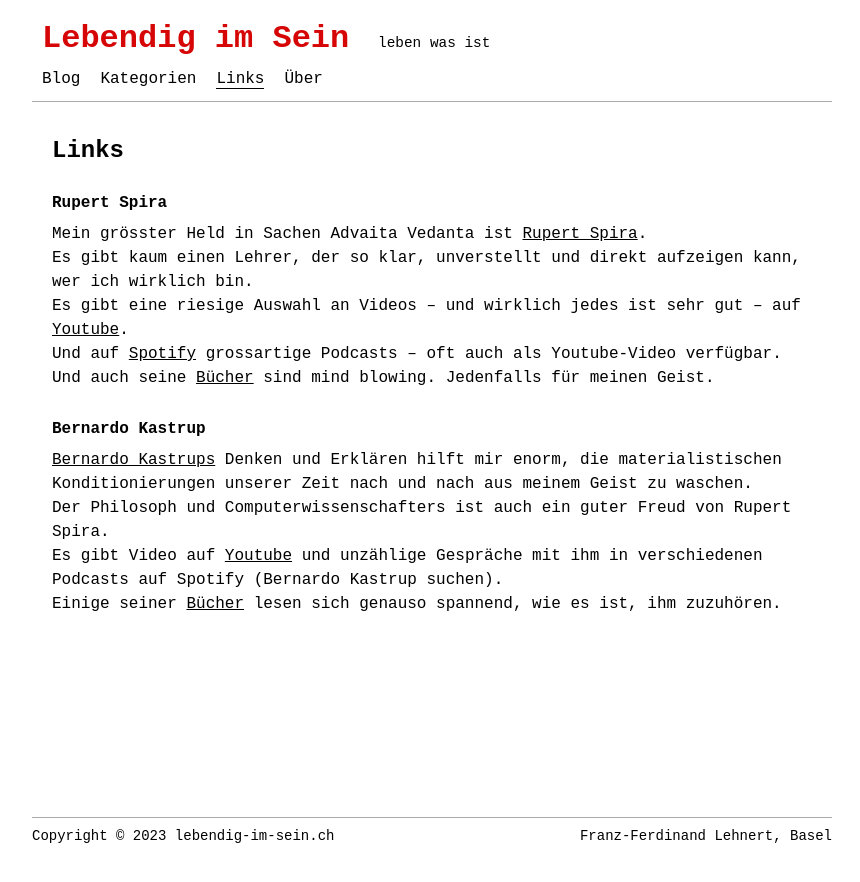
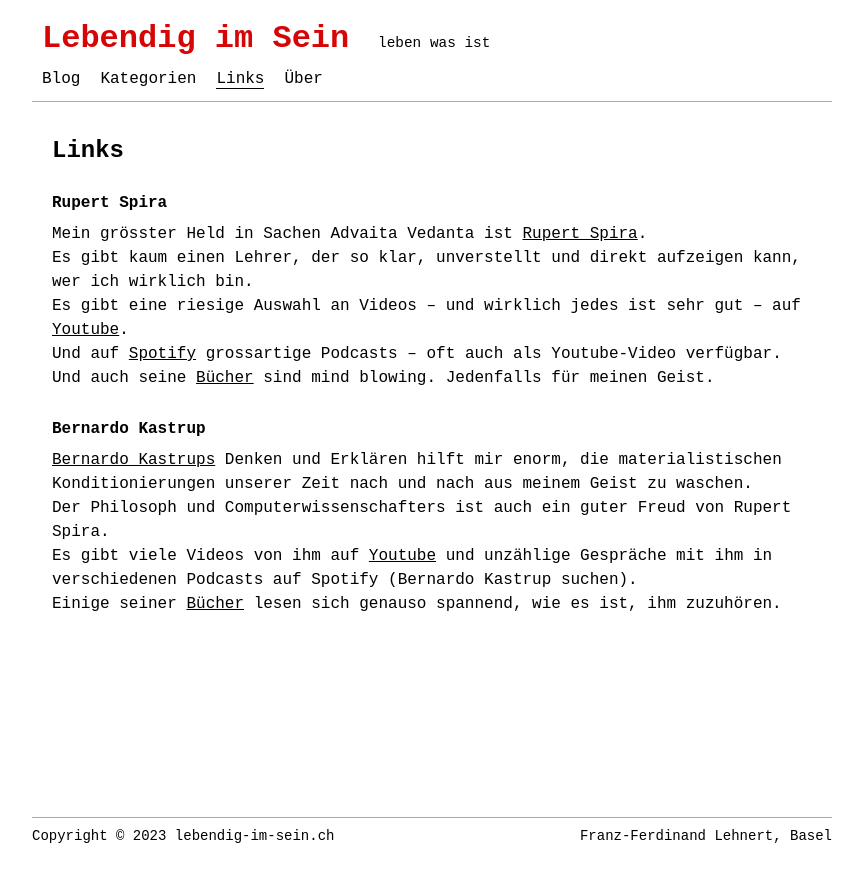
Before and after one commit to lebendigimsein/webpage, a Jekyll site: the page built from pages/links.md, in a window 1280 px wide. Shown: the top 882 px of the page, without its empty margins (208-1068 px from the left). Built offline with Jekyll 4.4.1, drawn with Linux system fonts in a browser that asks for light colours.

Commit message:
links changed

```diff
--- a/pages/links.md
+++ b/pages/links.md
@@ -14,5 +14,5 @@ Und auch seine [Bücher](https://rupertspira.com/store){:target="_blank"} sind m
 ## Bernardo Kastrup
 [Bernardo Kastrups](https://www.bernardokastrup.com){:target="_blank"} Denken und Erklären hilft mir enorm, die materialistischen Konditionierungen unserer Zeit nach und nach aus meinem Geist zu waschen.
 Der Philosoph und Computerwissenschafters ist auch ein guter Freud von Rupert Spira.
-Es gibt Video auf [Youtube](https://www.youtube.com/@bernardokastrup){:target="_blank"} und unzählige Gespräche mit ihm in verschiedenen Podcasts auf Spotify (Bernardo Kastrup suchen).
+Es gibt viele Videos von ihm auf [Youtube](https://www.youtube.com/@bernardokastrup){:target="_blank"} und unzählige Gespräche mit ihm in verschiedenen Podcasts auf Spotify (Bernardo Kastrup suchen).
 Einige seiner [Bücher](https://www.johnhuntpublishing.com/iff-books/authors/bernardo-kastrup){:target="_blank"} lesen sich genauso spannend, wie es ist, ihm zuzuhören.
```
